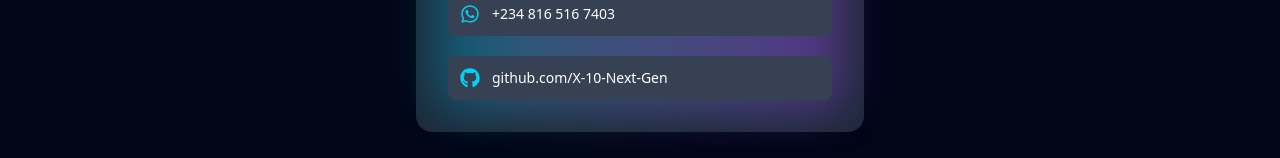
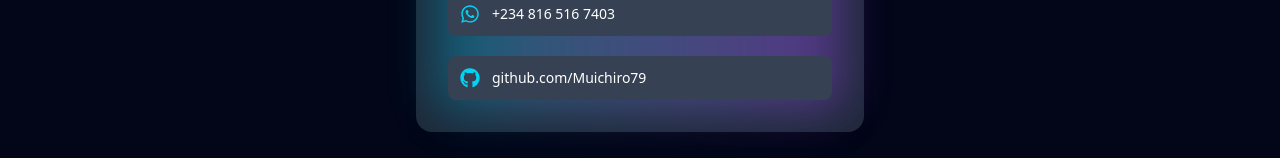
Before and after one commit to Muichiro79/Muichiro, a React (Vite) app: page /contact in a window 1280 px wide. Shown: the part 448-606 px from the top of the page. Built offline with nearby package versions, Linux system fonts and the light colour scheme.

Commit message:
Update Contact.tsx

```diff
--- a/src/Pages/Contact.tsx
+++ b/src/Pages/Contact.tsx
@@ -22,7 +22,7 @@ const Contact: React.FC = () => {
           <ContactItem icon={<FaEnvelope />} link="mailto:your.email@example.com" text="Demildeafuape79@gmail.com" />
           <ContactItem icon={<FaPhone />} link="tel:+1234567890" text="+234 816 516 7403" />
           <ContactItem icon={<FaWhatsapp />} link="https://wa.me/2348165167403" text="+234 816 516 7403" />
-          <ContactItem icon={<FaGithub />} link="https://github.com/x-10-Next-Gen" text="github.com/X-10-Next-Gen" />
+          <ContactItem icon={<FaGithub />} link="https://github.com/Muichiro79" text="github.com/Muichiro79" />
           {/* <ContactItem icon={<FaLinkedin />} link="https://linkedin.com/in/yourprofile" text="linkedin.com/in/yourprofile" />
           <ContactItem icon={<FaTwitter />} link="https://twitter.com/yourhandle" text="@yourhandle" /> */}
         </div>
```
